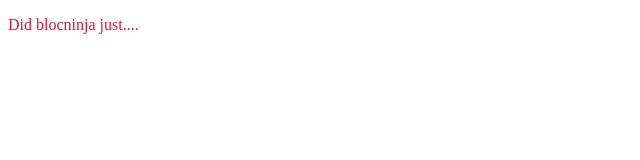
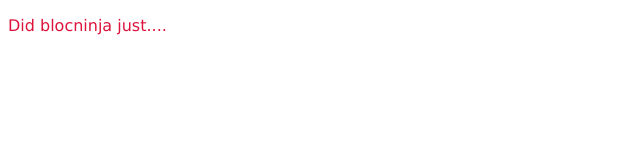
Before and after one commit to SuryanshB/really_cool_website, a plain HTML site: page index.html in a window 1280 px wide. Shown: the full height of the page, 0-640 px from the left. Drawn offline with Linux system fonts and the light colour scheme.

Commit message:
Finished adding styles

```diff
--- a/index.html
+++ b/index.html
@@ -9,6 +9,6 @@
         <meta http-equiv="refresh" content="2; url=./two.html">
     </head>
     <body>
-        <p style="color: crimson; size: 30px;">Did blocninja just....</p>
+        <p style="color: crimson; size: 30px; font-family: Verdana, Geneva, Tahoma, sans-serif;">Did blocninja just....</p>
     </body>
 </html>
```
Also changed, not shown: two.html (+1 -1 lines).
